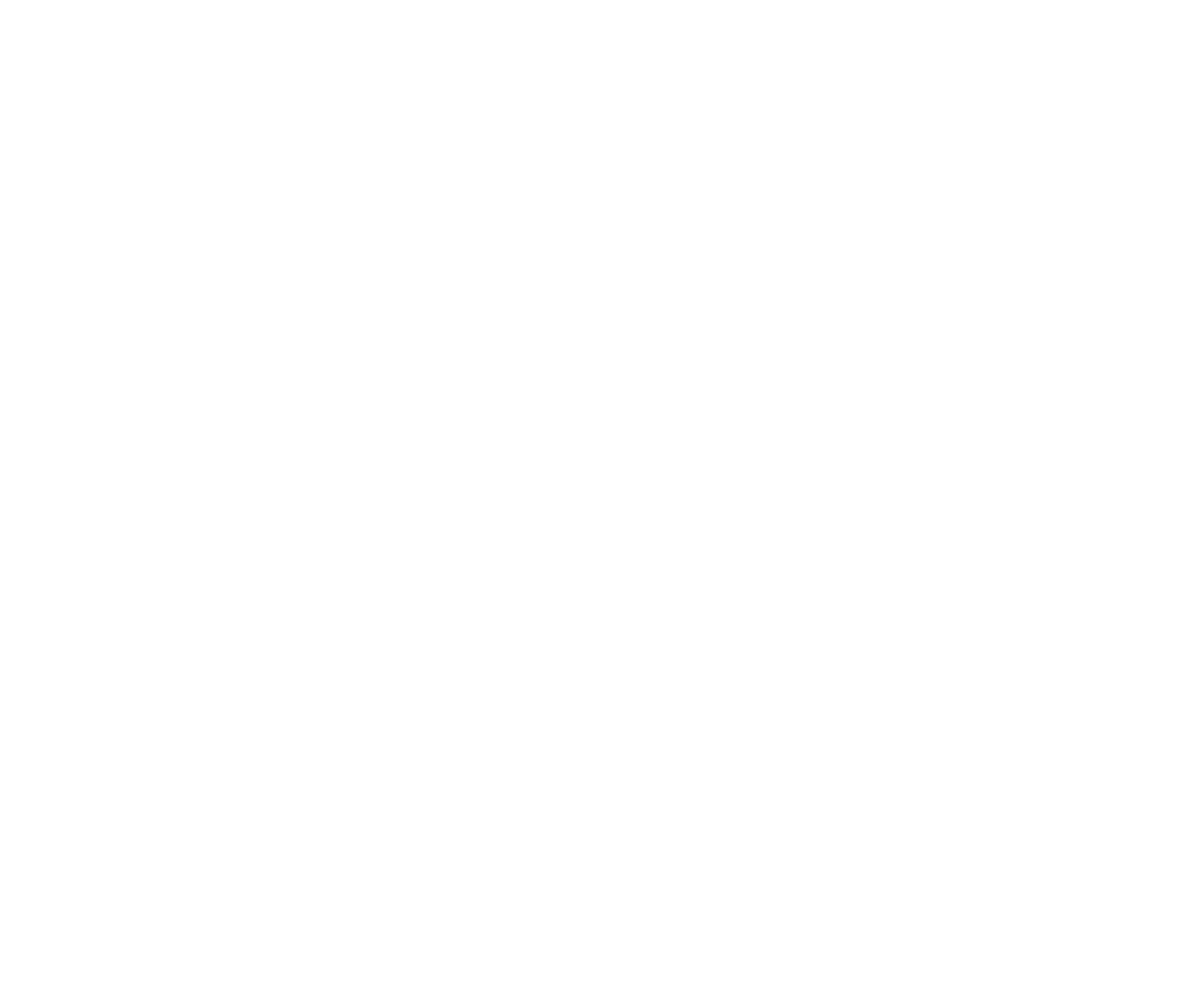
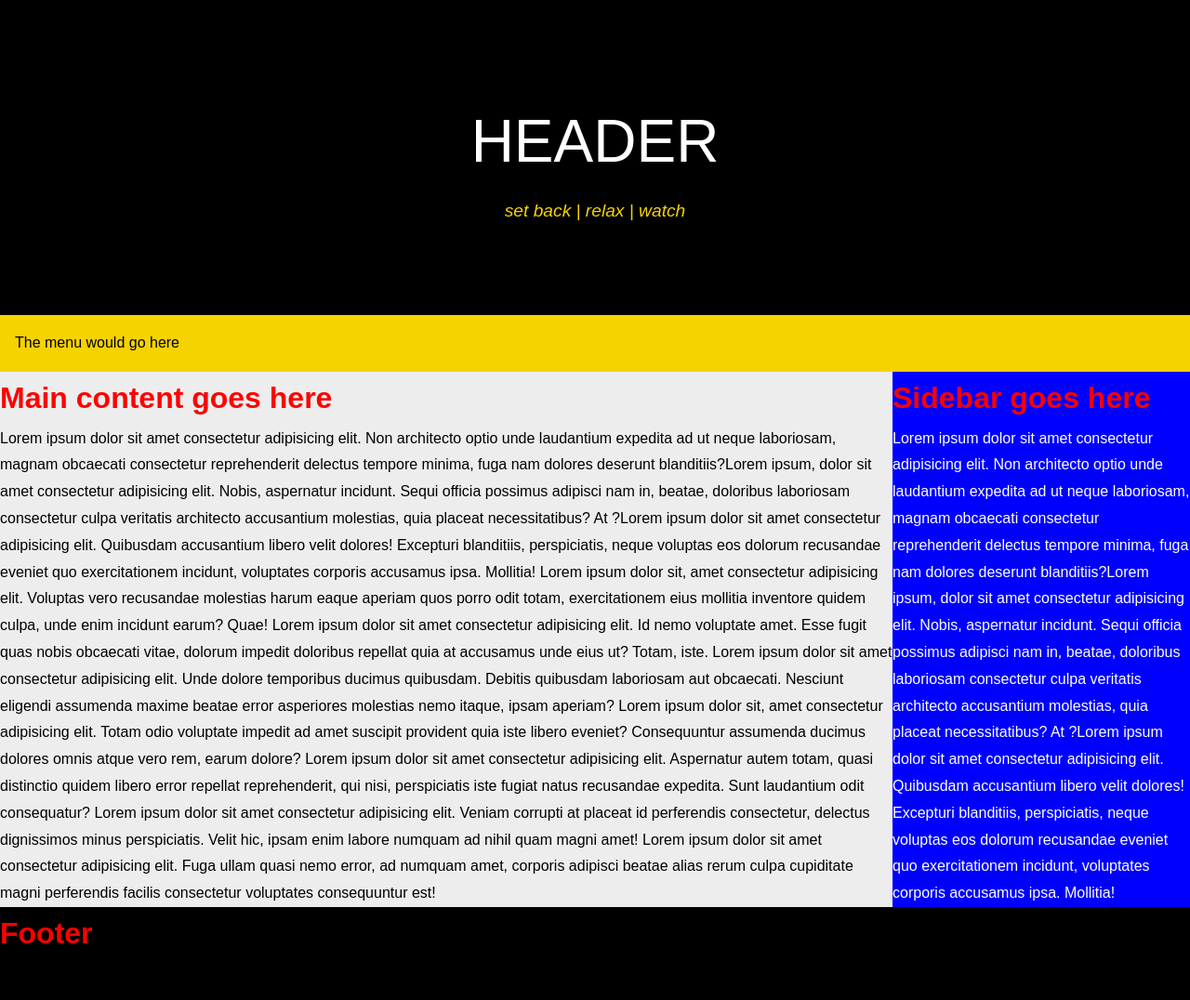
Before and after one commit to ksaquib/MovieBox, a plain HTML site: page index.html in a window 1280 px wide. Shown: the whole page at 93% size. Before the commit the page ends 800 px from the top, so only its background shows below. Drawn offline with Linux system fonts and the light colour scheme.

Commit message:
Header done (Day 1 12/17/19)

```diff
--- a/css/style.css
+++ b/css/style.css
@@ -0,0 +1,84 @@
+body,
+button,
+input,
+textarea{
+    color:black;
+    font-family: 'Asap', sans-serif;
+    font-size: 16px;
+    line-height: 1.8;
+}
+
+body{
+    background-color: #ededed;
+    margin: 0;
+    font-family: sans-serif;
+}
+header, footer{
+    background-color: black;
+    height:100px;
+}
+.sidebar-right{
+    background-color: blue;
+    color:white;
+}
+h1{
+    color:red;
+    margin: 0;
+}
+p{
+    margin:0;
+}
+@media screen and (min-width:1120px){
+.content-area{
+    display: flex;
+}
+.sidebar-right{
+    flex:0 0 320px;
+}
+}
+/*--------------------------------------------------------------------------------
+   START OF HEADER STYLES
+--------------------------------------------------------------------------------*/
+.site-header {
+    height: 400px;
+    display: flex;
+    flex-flow: column;
+}
+.site-info{
+    flex-grow: 1;
+    display: flex;
+    flex-flow: column;
+    justify-content: center;
+}
+.site-title{
+    margin: 0;
+    font-size: 2em;
+    text-transform:uppercase;
+    font-weight: 300;
+    color:white;
+    text-align: center;
+}
+.site-description{
+    text-align: center;
+    margin-top: -.8;
+    font-size: 1.2em;
+    color:#f6d200;
+    font-style : italic;
+}
+.main-menu{
+    padding:1em 1em;
+    background-color: #f6d200;
+    color: black;
+}
+@media screen and (min-width:1120px){
+    .site-title{
+        font-size: 4em;
+    }
+    .site-info{
+        display: flex;
+    }
+}
+
+/*--------------------------------------------------------------------------------
+   END OF HEADER STYLES
+--------------------------------------------------------------------------------*/
--- a/index.html
+++ b/index.html
@@ -13,16 +13,78 @@
     <link rel="stylesheet" type="text/css" href="css/lightbox.css">
 
     <!-- FONT AWESOME ICONS -->
-    <link rel="stylesheet" href="https://use.fontawesome.com/releases/v5.0.9/css/all.css" integrity="sha384-5SOiIsAziJl6AWe0HWRKTXlfcSHKmYV4RBF18PPJ173Kzn7jzMyFuTtk8JA7QQG1" crossorigin="anonymous">
+    <link rel="stylesheet" href="https://use.fontawesome.com/releases/v5.0.9/css/all.css"
+        integrity="sha384-5SOiIsAziJl6AWe0HWRKTXlfcSHKmYV4RBF18PPJ173Kzn7jzMyFuTtk8JA7QQG1" crossorigin="anonymous">
 
     <!-- OUR STYLESHEET -->
     <link rel="stylesheet" href="css/style.css" type="text/css" media="all">
 
 
+
 </head>
 
 <body>
+    <div class="outer-wrap">
+        <header class="site-header">
+            <div class="site-info">
+                <h1 class="site-title">Header </h1>
+                <p class="site-description">set back | relax | watch</p>
+            </div>
+            <nav class="main-menu">The menu would go here</nav>
+        </header>
+        <div class="content-area">
+            <main class="main-content-area">
+                <h1>Main content goes here </h1>
+                Lorem ipsum dolor sit amet consectetur adipisicing elit. Non architecto optio unde laudantium expedita
+                ad ut neque laboriosam, magnam obcaecati consectetur reprehenderit delectus tempore minima, fuga nam
+                dolores deserunt blanditiis?Lorem ipsum, dolor sit amet consectetur adipisicing elit. Nobis, aspernatur
+                incidunt. Sequi officia possimus adipisci nam in, beatae, doloribus laboriosam consectetur culpa
+                veritatis architecto accusantium molestias, quia placeat necessitatibus? At
+                ?Lorem ipsum dolor sit amet consectetur adipisicing elit. Quibusdam accusantium libero velit dolores!
+                Excepturi blanditiis, perspiciatis, neque voluptas eos dolorum recusandae eveniet quo exercitationem
+                incidunt, voluptates corporis accusamus ipsa. Mollitia!
+                Lorem ipsum dolor sit, amet consectetur adipisicing elit. Voluptas vero recusandae molestias harum eaque
+                aperiam quos porro odit totam, exercitationem eius mollitia inventore quidem culpa, unde enim incidunt
+                earum? Quae!
 
+                Lorem ipsum dolor sit amet consectetur adipisicing elit. Id nemo voluptate amet. Esse fugit quas nobis
+                obcaecati vitae, dolorum impedit doloribus repellat quia at accusamus unde eius ut? Totam, iste. Lorem
+                ipsum dolor sit amet consectetur adipisicing elit. Unde dolore temporibus ducimus quibusdam. Debitis
+                quibusdam laboriosam aut obcaecati. Nesciunt eligendi assumenda maxime beatae error asperiores molestias
+                nemo itaque, ipsam aperiam?
+
+                Lorem ipsum dolor sit, amet consectetur adipisicing elit. Totam odio voluptate impedit ad amet suscipit
+                provident quia iste libero eveniet? Consequuntur assumenda ducimus dolores omnis atque vero rem, earum
+                dolore? Lorem ipsum dolor sit amet consectetur adipisicing elit. Aspernatur autem totam, quasi
+                distinctio quidem libero error repellat reprehenderit, qui nisi, perspiciatis iste fugiat natus
+                recusandae expedita. Sunt laudantium odit consequatur?
+
+                Lorem ipsum dolor sit amet consectetur adipisicing elit. Veniam corrupti at placeat id perferendis
+                consectetur, delectus dignissimos minus perspiciatis. Velit hic, ipsam enim labore numquam ad nihil quam
+                magni amet!
+                Lorem ipsum dolor sit amet consectetur adipisicing elit. Fuga ullam quasi nemo error, ad numquam amet,
+                corporis adipisci beatae alias rerum culpa cupiditate magni perferendis facilis consectetur voluptates
+                consequuntur est!
+
+            </main>
+            <div class="sidebar-right">
+                <h1>Sidebar goes here</h1>
+                <p>Lorem ipsum dolor sit amet consectetur adipisicing elit. Non architecto optio unde laudantium
+                    expedita ad ut neque laboriosam, magnam obcaecati consectetur reprehenderit delectus tempore minima,
+                    fuga nam dolores deserunt blanditiis?Lorem ipsum, dolor sit amet consectetur adipisicing elit.
+                    Nobis, aspernatur incidunt. Sequi officia possimus adipisci nam in, beatae, doloribus laboriosam
+                    consectetur culpa veritatis architecto accusantium molestias, quia placeat necessitatibus? At
+                    ?Lorem ipsum dolor sit amet consectetur adipisicing elit. Quibusdam accusantium libero velit
+                    dolores! Excepturi blanditiis, perspiciatis, neque voluptas eos dolorum recusandae eveniet quo
+                    exercitationem incidunt, voluptates corporis accusamus ipsa. Mollitia!
+
+                </p>
+            </div>
+        </div>
+        <footer class="site-footer">
+            <h1>Footer </h1>
+        </footer>
+    </div>
 
 
     <!-- jQuery -->
```
